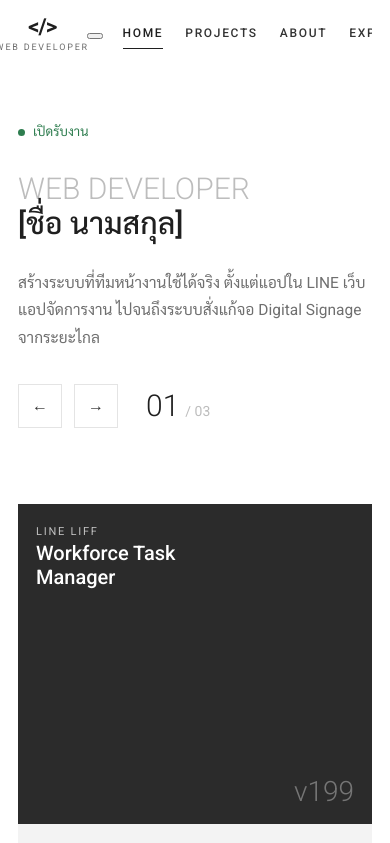
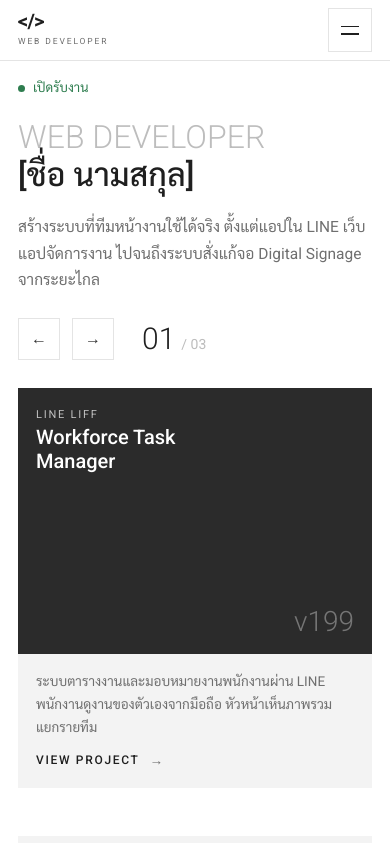
Before and after one commit to nutnetworkit-cloud/nutnetworkit-cloud.github.io, a Next.js app: page / in a window 390 px wide. Shown: the top 843 px of the page. Built offline with nearby package versions, Linux system fonts and the light colour scheme.

Commit message:
Add files via upload

```diff
--- a/app/globals.css
+++ b/app/globals.css
@@ -54,8 +54,9 @@ a:hover > .arrow, button:hover > .arrow { transform: translateX(4px); }
 .nav a { text-decoration: none; color: var(--text); padding-bottom: 4px; border-bottom: 1px solid transparent; white-space: nowrap; }
 .nav a:hover { color: var(--ink); }
 .nav a.on { border-color: var(--ink); color: var(--ink); }
+.menu-btn { display: none; }
 
-main { display: grid; gap: clamp(72px, 9vw, 120px); padding-block: 24px 0; }
+main { display: grid; grid-template-columns: minmax(0, 1fr); gap: clamp(72px, 9vw, 120px); padding-block: 24px 0; }
 
 /* buttons */
 .btn { display: inline-flex; align-items: center; gap: 12px; background: var(--dark); color: var(--on-dark); border: 0; padding: 15px 26px; text-decoration: none; font-size: 12px; font-weight: 500; letter-spacing: 0.14em; text-transform: uppercase; transition: background .2s; }
@@ -69,11 +70,12 @@ main { display: grid; gap: clamp(72px, 9vw, 120px); padding-block: 24px 0; }
 .tile:hover .tile-show { transform: scale(1.03); }
 .tile-show img { position: absolute; inset: 0; width: 100%; height: 100%; object-fit: cover; object-position: center top; opacity: 0; transition: opacity .5s; }
 .tile-show img.on { opacity: 1; }
-.tile-dots { position: absolute; top: 14px; right: 14px; z-index: 1; display: flex; gap: 5px; }
-.tile-dots i { width: 6px; height: 6px; border-radius: 50%; background: rgba(255,255,255,.55); box-shadow: 0 0 0 1px rgba(0,0,0,.25); transition: background .3s, transform .3s; }
-.tile-dots i.on { background: #fff; transform: scale(1.3); }
-.tile.has-img { touch-action: pan-y; } /* ปัดซ้าย/ขวาบนมือถือ = เปลี่ยนรูป, ปัดขึ้นลง = เลื่อนหน้าตามปกติ */
-@media (hover: none) { .tile-dots { gap: 7px; } .tile-dots i { width: 8px; height: 8px; } }
+/* ตัวบอกลำดับรูป: แคปซูลพื้นเข้ม จุดที่กำลังแสดงยืดเป็นขีด — อ่านออกทั้งบนรูปสว่างและมืด */
+.tile-dots { position: absolute; top: 12px; right: 12px; z-index: 1; display: flex; align-items: center; gap: 5px; padding: 6px 8px; border-radius: 999px; background: rgba(20,20,20,.55); -webkit-backdrop-filter: blur(6px); backdrop-filter: blur(6px); }
+.tile-dots i { width: 6px; height: 6px; border-radius: 3px; background: rgba(255,255,255,.45); transition: width .3s, background .3s; }
+.tile-dots i.on { width: 16px; background: #fff; }
+.tile.has-img { display: flex; flex-direction: column; touch-action: pan-y; } /* ปัดซ้าย/ขวาบนมือถือ = เปลี่ยนรูป, ปัดขึ้นลง = เลื่อนหน้าตามปกติ */
+.tile.has-img .tile-body { flex: 1; width: 100%; }
 .tile.light { background: var(--panel-2); color: var(--ink); }
 .tile.mid { background: #555; }
 .tile-body { position: relative; height: 100%; min-height: inherit; display: flex; flex-direction: column; justify-content: space-between; padding: clamp(18px, 2.4vw, 32px); gap: 16px; }
@@ -349,4 +351,86 @@ textarea { min-height: 150px; resize: vertical; }
   .adm-gal { grid-template-columns: 72px minmax(0, 1fr); }
   .adm-gal .adm-order { grid-column: 2; }
 }
+/* ===== มือถือ: หัวเว็บ + เมนูแบบแผง, ระยะห่างกระชับ, การ์ดเป็นระบบเดียวกันทั้งเว็บ ===== */
+@media (max-width: 760px) {
+  body { font-size: 15px; line-height: 1.7; }
+  .wrap { padding-inline: 18px; }
+  main { gap: 48px; padding-top: 8px; }
+
+  /* header */
+  .top { border-bottom-color: var(--line); }
+  .top-in { height: 60px; gap: 16px; }
+  .logo { justify-items: start; gap: 3px; }
+  .logo b { font-size: 20px; }
+  .logo span { max-width: none; font-size: 8.5px; letter-spacing: .22em; }
+  .menu-btn { display: grid; place-items: center; margin-left: auto; width: 44px; height: 44px; padding: 0; border: 1px solid var(--line); background: var(--bg); }
+  .menu-btn span { display: grid; gap: 6px; }
+  .menu-btn i { display: block; width: 18px; height: 1.5px; background: var(--ink); transition: transform .25s; }
+  .menu-btn.x i:first-child { transform: translateY(3.75px) rotate(45deg); }
+  .menu-btn.x i:last-child { transform: translateY(-3.75px) rotate(-45deg); }
+  .nav { position: fixed; inset: 60px 0 0; z-index: 29; flex-direction: column; gap: 0; margin: 0; padding: 4px 18px 40px; background: var(--bg); overflow-y: auto; counter-reset: n; visibility: hidden; opacity: 0; transform: translateY(-6px); transition: opacity .2s, transform .2s, visibility 0s .2s; }
+  .nav.open { visibility: visible; opacity: 1; transform: none; transition: opacity .2s, transform .2s; }
+  .nav a { counter-increment: n; display: flex; align-items: baseline; gap: 18px; padding: 20px 0; border-bottom: 1px solid var(--line); font-size: 14px; letter-spacing: .16em; color: var(--muted); }
+  .nav a::before { content: counter(n, decimal-leading-zero); font-size: 11px; letter-spacing: .04em; color: var(--light); }
+  .nav a::after { content: '→'; margin-left: auto; letter-spacing: 0; color: var(--light); }
+  .nav a.on { color: var(--ink); border-color: var(--line); font-weight: 600; }
+  .nav a.on::before, .nav a.on::after { color: var(--ink); }
+  html.menu-open { overflow: hidden; }
+
+  /* หัวหน้า */
+  .page-h { padding-top: 16px; gap: 12px; }
+  .page-h .lede { font-size: 15px; }
+  .tt .t1, .tt .t2 { font-size: 32px; }
+
+  /* hero หน้าแรก */
+  .hero { gap: 24px; }
+  .hero-left { gap: 20px; padding-block: 8px 0; }
+  .hero-right .tile { min-height: 0; aspect-ratio: 4 / 3; }
+  .hero-meta { flex-direction: column; align-items: flex-start; gap: 10px; padding: 16px 18px; }
+  .sq { width: 42px; height: 42px; }
+  .focus-item > b { font-size: 56px; }
+
+  /* ตัวกรองหมวด: แถวเดียว เลื่อนซ้ายขวา ติดใต้หัวเว็บตอนเลื่อนลง */
+  .filters { position: sticky; top: 60px; z-index: 10; flex-wrap: nowrap; gap: 8px; overflow-x: auto; scrollbar-width: none; margin: 0 -18px 20px; padding: 12px 18px; background: var(--bg); border-bottom: 1px solid var(--line); }
+  .filters::-webkit-scrollbar { display: none; }
+  .filters button { flex: none; display: inline-flex; align-items: center; gap: 6px; padding: 8px 14px; border: 1px solid var(--line); border-radius: 999px; font-size: 11px; letter-spacing: .1em; white-space: nowrap; color: var(--text); }
+  .filters button.on { background: var(--dark); border-color: var(--dark); color: var(--on-dark); }
+  .filters sup { margin: 0; font-size: 10px; vertical-align: baseline; opacity: .6; }
+
+  /* การ์ดผลงาน: รูปด้านบน (ไม่มีตัวหนังสือทับ) + รายละเอียดด้านล่าง ในกรอบเดียวกัน */
+  .plist { gap: 20px; }
+  .prow { border: 1px solid var(--line); background: var(--bg); }
+  .prow .tile.has-img { min-height: 0; aspect-ratio: 16 / 10; }
+  .prow .tile.has-img .tile-body { display: none; }
+  .prow .tile:not(.has-img), .next .tile:not(.has-img) { display: none; } /* ไม่มีรูป = การ์ดตัวหนังสือล้วน ไม่ซ้ำชื่อ */
+  .prow:not(:has(.has-img)) { border-top: 3px solid var(--ink); }
+  .pcard { background: var(--bg); padding: 20px 20px 22px; gap: 10px; }
+  .pcard .tile-cat { font-size: 10.5px; }
+  .pcard h3 { font-size: 21px; font-weight: 500; }
+  .pcard p { font-size: 14px; line-height: 1.65; }
+  .pcard .pm { margin-top: 4px; padding-top: 12px; border-top: 1px solid var(--line); }
+  .pcard .pm b { font-size: 18px; }
+  .pcard .link-caps { margin-top: 2px; }
+
+  /* หน้ารายละเอียดผลงาน */
+  .cs-main { gap: 36px; }
+  .cs-sec { gap: 10px; }
+  .cs-sec h2 { font-size: 24px; }
+  .cs-sec p { font-size: 15px; }
+  .steps { gap: 14px; }
+  .steps li { grid-template-columns: 40px minmax(0, 1fr); }
+  .steps li::before { font-size: 30px; }
+  .outcomes li { padding: 14px 16px; font-size: 15px; border-left: 2px solid var(--ink); }
+  .side { padding: 22px; }
+  .gal { gap: 24px; }
+  .next { border: 1px solid var(--line); }
+  .next .tile.has-img { min-height: 0; aspect-ratio: 16 / 10; }
+  .next .tile.has-img .tile-body { display: none; }
+  .next-txt { background: var(--bg); padding: 20px; }
+
+  /* อื่น ๆ */
+  .panel { padding: 22px; }
+  .form .btn { justify-self: stretch; justify-content: center; }
+  .foot-grid { gap: 28px; padding-block: 40px 32px; }
+}
 @media (prefers-reduced-motion: reduce) { * { transition: none !important; } }
```
